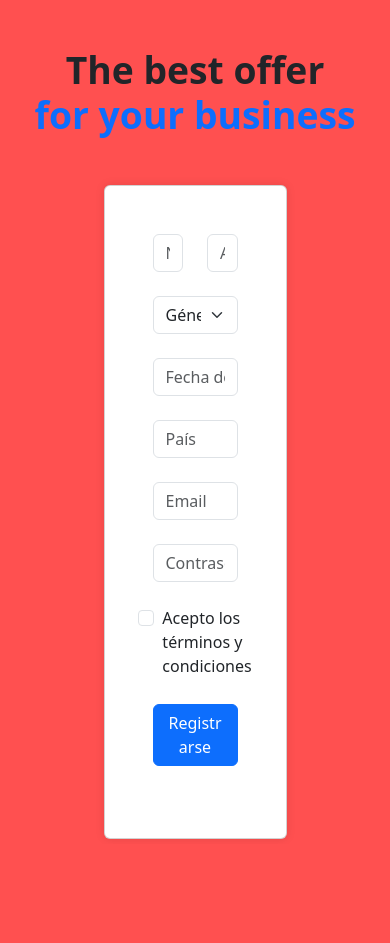
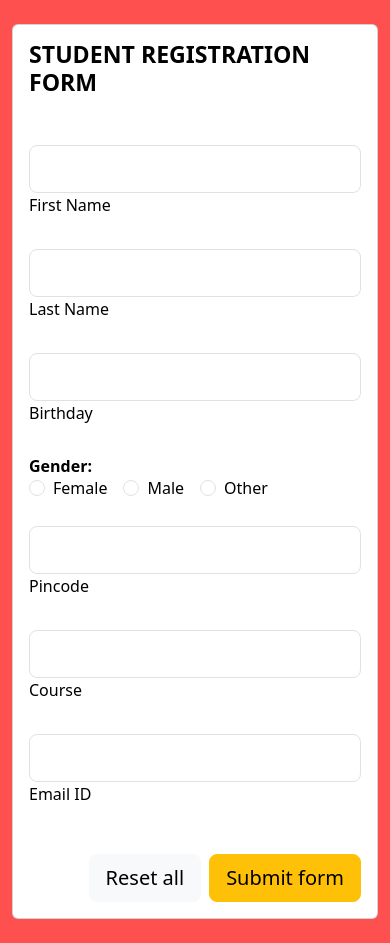
Before and after one commit to CrisDeCrisis/Qwerty, a React (Vite) app in the folder client/: page /register in a window 390 px wide. Before the commit the page ends 844 px from the top, so only its background shows below. Built offline with nearby package versions, Linux system fonts and the light colour scheme.

Commit message:
TRABAJANDO EN EL REGISTER

```diff
--- a/client/src/App.css
+++ b/client/src/App.css
@@ -1,6 +1,6 @@
 .App {
   text-align: center;
-  height: 100vh;
+  height: 100%;
   overflow: hidden;
 }
 
--- a/client/src/CSS/landing.css
+++ b/client/src/CSS/landing.css
@@ -1,5 +1,10 @@
 body {
-    background-color: rgba(0, 255, 98, 0.685);
+    background-color: rgba(255, 0, 0, 0.685) !important;
+    overflow: hidden;
+}
+
+#landing-cont{
+    height: 100%;
 }
 
 .head_left .h_subTitle {
--- a/client/src/CSS/login.css
+++ b/client/src/CSS/login.css
@@ -1,8 +1,16 @@
 body {
     height: 100vh;
-    background-color: rgba(255, 0, 0, 0.685) !important;
+    background-color: rgba(255, 0, 0, 0.685);
 }
 
 #login-card {
     box-shadow: 0 5px 15px 0 rgb(0, 0, 0);
 }
+#btn-login{
+    background-color: rgba(255, 0, 0, 0.685) !important;
+    transition: 0.5s;
+    border: none;
+}
+#btn-login:hover{
+    background-color: rgb(148, 24, 24)!important;
+}
--- a/client/src/CSS/register.css
+++ b/client/src/CSS/register.css
@@ -2,6 +2,6 @@ body {
     background-color: hsl(0, 0%, 96%);
 }
 
-#form-cont {
-    box-shadow: 0 0 10px 0 rgba(0, 0, 0, 0.1);
+.register-card{
+    width: 10px;
 }
--- a/client/src/components/Landing.jsx
+++ b/client/src/components/Landing.jsx
@@ -15,9 +15,9 @@ const Landing = () => {
     };
 
     return (
-        <div className='mt-4' id='landing-cont'>
+        <div id='landing-cont' style={{height: '100vh'}}>
             <Container className='rounded bg-white'>
-                <div>
+                <div className='mt-5 p-3'>
                     <Navbar />
                 </div>
                 <Row>
@@ -31,7 +31,7 @@ const Landing = () => {
                                 Discover a world of delicious salad at our online salad paradise. salad meals are ready to eat in a minutes so save time energy.
                             </p>
                             <div className="d-flex justify-content-between align-items-start w-50 mt-4">
-                                <Button onClick={handleLoginClick} className='bg_login fw-bold border-0'>Empieza a donar</Button>
+                                <Button onClick={handleLoginClick} id='btn-login' className='fw-bold border-0'>Empieza a donar</Button>
                             </div>
                         </div>
                     </Col>
--- a/client/src/components/Login.jsx
+++ b/client/src/components/Login.jsx
@@ -1,7 +1,8 @@
 import React from 'react';
 import { useState } from 'react';
+import { Button } from 'react-bootstrap';
+import { Link } from 'react-router-dom';
 import {
-    MDBBtn,
     MDBContainer,
     MDBRow,
     MDBCol,
@@ -32,8 +33,8 @@ function App() {
     }
 
     return (
-        <MDBContainer fluid>
-            <form onSubmit={handleEmailChange}>
+        <MDBContainer fluid style={{height: '100vh'}}>
+            <form onSubmit={handleEmailChange} className='h-100'>
                 <MDBRow className='d-flex justify-content-center align-items-center h-100'>
                     <MDBCol col='12'>
 
@@ -41,18 +42,18 @@ function App() {
                             <MDBCardBody className='p-5 d-flex flex-column align-items-center mx-auto w-100'>
 
                                 <h1 style={{ color: '#b91616' }}>BloodLink</h1>
-                                <p className="text-dark-50 mb-5">Please enter your login and password!</p>
+                                <p className="text-dark-50 mb-5">Por favor ingrese su Correo y Contraseña!</p>
 
-                                <MDBInput wrapperClass='mb-4 mx-5 w-100 border' labelClass='text-white' placeholder='Email address' id='email' value={email} onChange={e => setEmail(e.target.value)} type='email' size="lg" style={{ border: '1px solid #a4a3a3' }} />
-                                <MDBInput wrapperClass='mb-4 mx-5 w-100 border' labelClass='text-white' placeholder='Password' id='password' value={password} onChange={e => setPassword(e.target.value)} type='password' size="lg" style={{ border: '1px solid #a4a3a3' }} />
+                                <MDBInput wrapperClass='mb-4 mx-5 w-100 border' labelClass='text-white' placeholder='Correo' id='email' value={email} onChange={e => setEmail(e.target.value)} type='email' size="lg" style={{ border: '1px solid #a4a3a3' }} />
+                                <MDBInput wrapperClass='mb-4 mx-5 w-100 border' labelClass='text-white' placeholder='Contraseña' id='password' value={password} onChange={e => setPassword(e.target.value)} type='password' size="lg" style={{ border: '1px solid #a4a3a3' }} />
 
-                                <p className="small mb-3 pb-lg-2"><a class="text-white-50" href="#!">Forgot password?</a></p>
-                                <MDBBtn type='submit' outline className='mx-2 mb-4 px-5' color='danger' size='lg'>
-                                    Login
-                                </MDBBtn>
+                                <p className="small mb-3 pb-lg-2"><a class="text-white-50" href="#!">Olvidaste la contraseña?</a></p>
+                                <Button type='submit' id='btn-login' outline className='mx-2 mb-4 px-5' color='danger' size='lg'>
+                                    Ingresar
+                                </Button>
 
                                 <div>
-                                    <p className="mb-0">Don't have an account? <a href="#!" class="text-dark-50 fw-bold">Sign Up</a>
+                                    <p className="mb-0">No tienes una cuenta? <Link to={'/register'} class="text-dark-50 fw-bold" style={{textDecoration: 'none', color: 'rgba(255, 0, 0, 0.685)'}}>Registrate</Link>
                                     </p>
                                 </div>
                             </MDBCardBody>
--- a/client/src/components/Navbar.jsx
+++ b/client/src/components/Navbar.jsx
@@ -18,7 +18,7 @@ const Topbar = () => {
                             <Nav.Link href="#home" className='text-secondary fw-bold'>Contact</Nav.Link>
                             <Nav.Link href="#home" className='text-secondary fw-bold'>Testimonials</Nav.Link>
                             <Nav.Link href="#home" className='text-secondary fw-bold text-decoration-none border-0'>
-                                <Button size="sm" className="bg_login fw-bold text-decoration-none border-0">login</Button>
+                                <Button size="sm" id='btn-login' className="fw-bold text-decoration-none border-0">Ingresar</Button>
                             </Nav.Link>
                         </Nav>
                     </Navbar.Collapse>
--- a/client/src/components/Register.jsx
+++ b/client/src/components/Register.jsx
@@ -1,77 +1,92 @@
 import React from 'react';
 import '../CSS/register.css';
-import { Form } from 'react-bootstrap';
 import {
     MDBBtn,
     MDBContainer,
+    MDBCard,
+    MDBCardBody,
+    MDBCardImage,
     MDBRow,
     MDBCol,
-    MDBCard,
-    MDBCardBody,
     MDBInput,
-    MDBCheckbox,
+    MDBRadio
 }
     from 'mdb-react-ui-kit';
 
-function Register() {
+function App() {
     return (
-        <MDBContainer fluid className='h-100'>
+        <div className='d-flex align items-center' style={{height: '100vh'}}>
+            <MDBContainer fluid className='register-card'>
 
-            <MDBRow className='h-100 d-flex flex-column align-items-center'>
+                <MDBRow className='d-flex justify-content-center align-items-center h-100'>
+                    <MDBCol>
 
-                <MDBCol md='6' className='text-center text-md-start'>
+                        <MDBCard className='my-4'>
 
-                    <h1 className="my-5 display-3 text-center fw-bold ls-tight px-3">
-                        The best offer <br />
-                        <span className="text-primary">for your business</span>
-                    </h1>
+                            <MDBRow className='g-0'>
 
-                </MDBCol>
-
-                <MDBCol md='6' className='d-flex flex-column justify-content-center align-items-center'>
-
-                    <MDBCard id='form-cont' className='w-50'>
-                        <MDBCardBody className='p-5'>
-
-                            <MDBRow>
-                                <MDBCol col='6'>
-                                    <MDBInput wrapperClass='mb-4' placeholder='Nombre' id='form1' type='text' />
+                                <MDBCol md='6' className="d-none d-md-block">
+                                    <MDBCardImage src='https://mdbcdn.b-cdn.net/img/Photos/new-templates/bootstrap-registration/img4.webp' alt="Sample photo" className="rounded-start" fluid />
                                 </MDBCol>
 
-                                <MDBCol col='6'>
-                                    <MDBInput wrapperClass='mb-4' placeholder='Apellido' id='form1' type='text' />
+                                <MDBCol md='6'>
+
+                                    <MDBCardBody className='text-black d-flex flex-column justify-content-center'>
+                                        <h3 className="mb-5 text-uppercase fw-bold">Student registration form</h3>
+
+                                        <MDBRow>
+
+                                            <MDBCol md='6'>
+                                                <MDBInput wrapperClass='mb-4' label='First Name' size='lg' id='form1' type='text' />
+                                            </MDBCol>
+
+                                            <MDBCol md='6'>
+                                                <MDBInput wrapperClass='mb-4' label='Last Name' size='lg' id='form2' type='text' />
+                                            </MDBCol>
+
+                                        </MDBRow>
+
+                                        <MDBInput wrapperClass='mb-4' label='Birthday' size='lg' id='form3' type='text' />
+
+                                        <div className='d-md-flex ustify-content-start align-items-center mb-4'>
+                                            <h6 class="fw-bold mb-0 me-4">Gender: </h6>
+                                            <MDBRadio name='inlineRadio' id='inlineRadio1' value='option1' label='Female' inline />
+                                            <MDBRadio name='inlineRadio' id='inlineRadio2' value='option2' label='Male' inline />
+                                            <MDBRadio name='inlineRadio' id='inlineRadio3' value='option3' label='Other' inline />
+                                        </div>
+
+                                        <MDBRow>
+
+                                            <MDBCol md='6'>
+                                            </MDBCol>
+
+                                            <MDBCol md='6'>
+                                            </MDBCol>
+
+                                        </MDBRow>
+
+                                        <MDBInput wrapperClass='mb-4' label='Pincode' size='lg' id='form4' type='text' />
+                                        <MDBInput wrapperClass='mb-4' label='Course' size='lg' id='form5' type='text' />
+                                        <MDBInput wrapperClass='mb-4' label='Email ID' size='lg' id='form6' type='text' />
+
+                                        <div className="d-flex justify-content-end pt-3">
+                                            <MDBBtn color='light' size='lg'>Reset all</MDBBtn>
+                                            <MDBBtn className='ms-2' color='warning' size='lg'>Submit form</MDBBtn>
+                                        </div>
+
+                                    </MDBCardBody>
+
                                 </MDBCol>
                             </MDBRow>
 
-                            <Form.Select className='mb-4' aria-label="Default select example">
-                                <option>Género</option>
-                                <option value="1">Masculino</option>
-                                <option value="2">Femenino</option>
-                                <option value="3">Otro</option>
-                            </Form.Select>
+                        </MDBCard>
 
-                            <MDBInput wrapperClass='mb-4' placeholder='Fecha de nacimiento' id='form1' type='text' />
+                    </MDBCol>
+                </MDBRow>
 
-                            <MDBInput wrapperClass='mb-4' placeholder='País' id='form1' type='text' />
-
-                            <MDBInput wrapperClass='mb-4' placeholder='Email' id='form1' type='email' />
-                            <MDBInput wrapperClass='mb-4' placeholder='Contraseña' id='form1' type='password' />
-
-                            <div className='d-flex justify-content-center mb-4'>
-                                <MDBCheckbox name='flexCheck' value='' id='flexCheckDefault' label='Acepto los términos y condiciones' />
-                            </div>
-
-                            <MDBBtn className='w-100 mb-4' size='md'>Registrarse</MDBBtn>
-
-                        </MDBCardBody>
-                    </MDBCard>
-
-                </MDBCol>
-
-            </MDBRow>
-
-        </MDBContainer>
+            </MDBContainer>
+        </div>
     );
 }
 
-export default Register;
+export default App;
```
